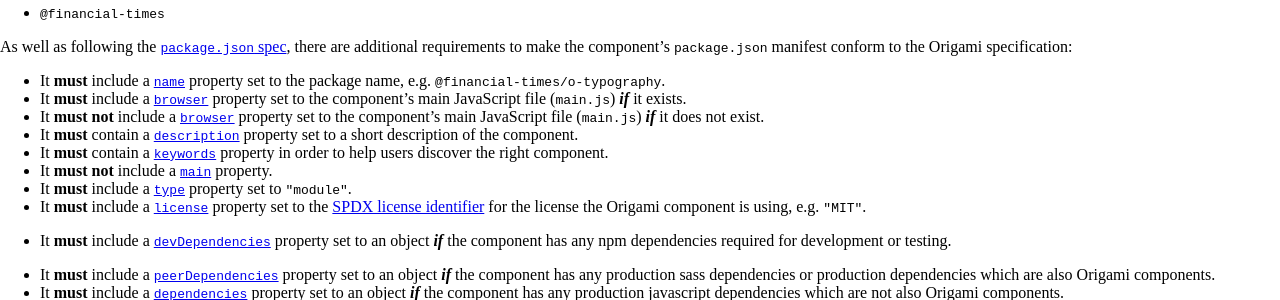
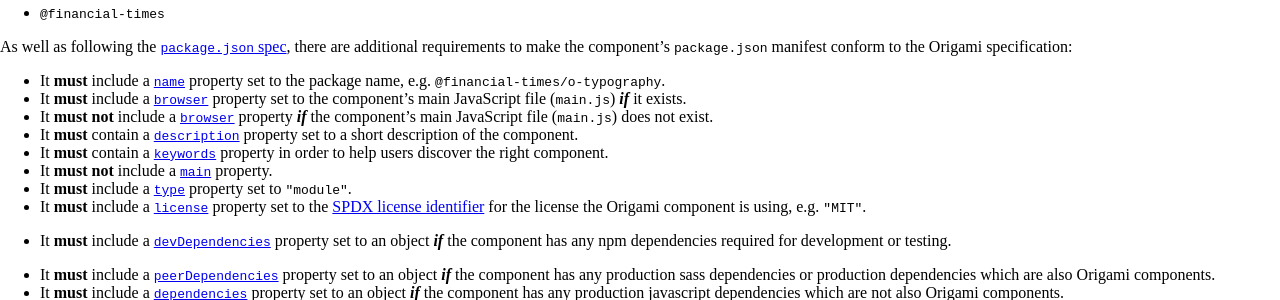
Before and after one commit to Financial-Times/origami-website, a Jekyll site: the page built from _specification-v1/components.md, in a window 1280 px wide and 900 px high, scrolled down 1367 px. Shown: the part 152-452 px from the top of the window. Built offline with Jekyll 4.4.1, drawn with Linux system fonts in a browser that asks for light colours; a style sheet for code colours, icons or effects is not loaded.

Commit message:
Reword to disallow package.json.browser being set at all if main.js does not exist

```diff
--- a/_specification-v1/components.md
+++ b/_specification-v1/components.md
@@ -87,7 +87,7 @@ As well as following the <a href="https://docs.npmjs.com/cli/v7/configuring-npm/
 
   - It **must** include a <a href="https://docs.npmjs.com/cli/v7/configuring-npm/package-json#name">`name`</a> property set to the package name, e.g. `@financial-times/o-typography`.
   - It **must** include a <a href="https://docs.npmjs.com/cli/v7/configuring-npm/package-json#browser">`browser`</a> property set to the component's main JavaScript file (`main.js`) **_if_** it exists.
-  - It **must not** include a <a href="https://docs.npmjs.com/cli/v7/configuring-npm/package-json#browser">`browser`</a> property set to the component's main JavaScript file (`main.js`) **_if_** it does not exist.
+  - It **must not** include a <a href="https://docs.npmjs.com/cli/v7/configuring-npm/package-json#browser">`browser`</a> property **_if_** the component's main JavaScript file (`main.js`) does not exist.
   - It **must** contain a <a href="https://docs.npmjs.com/cli/v7/configuring-npm/package-json#description">`description`</a> property set to a short description of the component.
   - It **must** contain a <a href="https://docs.npmjs.com/cli/v7/configuring-npm/package-json#keywords">`keywords`</a> property in order to help users discover the right component.
   - It **must not** include a <a href="https://docs.npmjs.com/cli/v7/configuring-npm/package-json#main">`main`</a> property.
```
